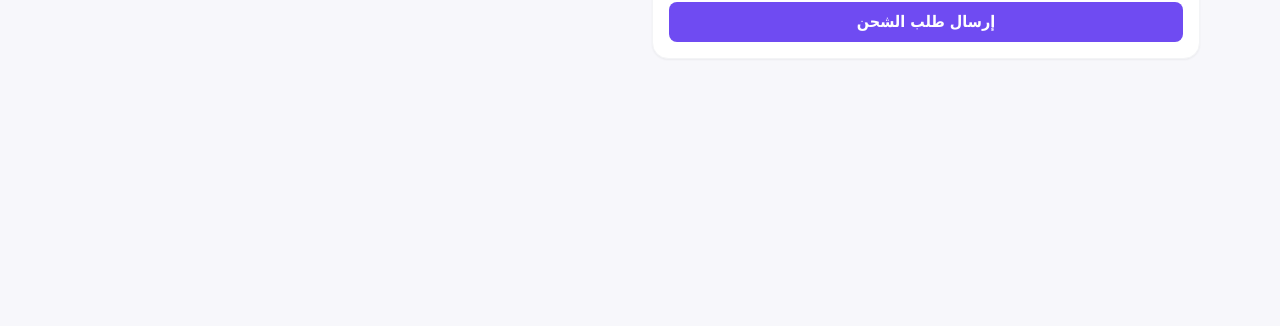
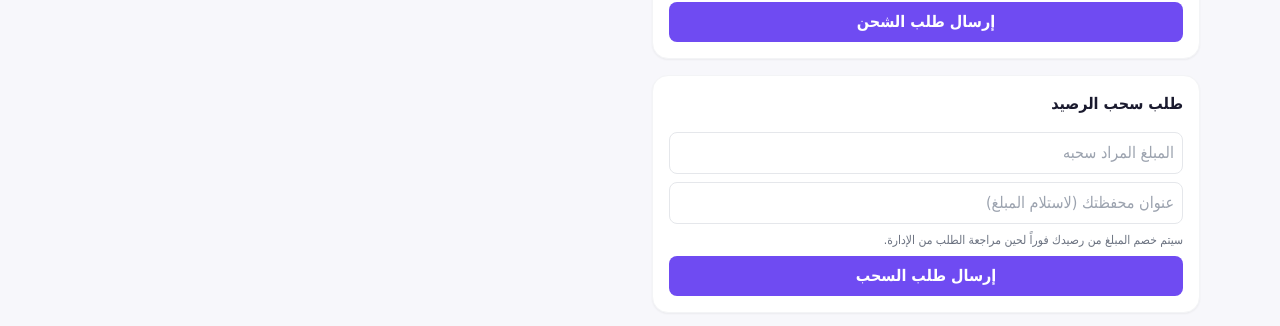
Before and after one commit to mosallamchance-ops/KCHANCE, a Next.js app: page /wallet in a window 1280 px wide. Shown: the part 546-872 px from the top of the page. Before the commit the page ends 800 px from the top, so only its background shows below. Built offline with nearby package versions, Linux system fonts and the light colour scheme; no server answers.

Commit message:
Update page.jsx

```diff
--- a/app/wallet/page.jsx
+++ b/app/wallet/page.jsx
@@ -15,6 +15,10 @@ export default function WalletPage() {
   const [receiptPath, setReceiptPath] = useState(null);
   const [userId, setUserId] = useState(null);
   const [msg, setMsg] = useState(null);
+  const [wAmount, setWAmount] = useState("");
+  const [wAddress, setWAddress] = useState("");
+  const [wMsg, setWMsg] = useState(null);
+  const [wLoading, setWLoading] = useState(false);
 
   async function loadData() {
     const {
@@ -60,6 +64,31 @@ export default function WalletPage() {
       setCode("");
       setSenderWallet("");
       setReceiptPath(null);
+      loadData();
+    }
+  }
+
+  async function submitWithdrawal(e) {
+    e.preventDefault();
+    setWMsg(null);
+    setWLoading(true);
+    const {
+      data: { session }
+    } = await supabase.auth.getSession();
+
+    const res = await fetch("/api/withdraw", {
+      method: "POST",
+      headers: { "Content-Type": "application/json", Authorization: `Bearer ${session?.access_token}` },
+      body: JSON.stringify({ amount: Number(wAmount), wallet_address: wAddress })
+    });
+    const result = await res.json();
+    setWLoading(false);
+
+    if (!res.ok) setWMsg({ type: "error", text: result.error });
+    else {
+      setWMsg({ type: "success", text: "تم إرسال طلب السحب، بانتظار مراجعة الإدارة." });
+      setWAmount("");
+      setWAddress("");
       loadData();
     }
   }
@@ -111,6 +140,34 @@ export default function WalletPage() {
           <button className="btn-primary w-full">إرسال طلب الشحن</button>
           {msg && <p className="text-sm text-brand-600">{msg}</p>}
         </form>
+
+        <form onSubmit={submitWithdrawal} className="card mt-4 space-y-2">
+          <h2 className="font-bold mb-2">طلب سحب الرصيد</h2>
+          <input
+            type="number"
+            step="0.01"
+            max={balance}
+            placeholder="المبلغ المراد سحبه"
+            className="w-full border rounded-lg p-2"
+            value={wAmount}
+            onChange={(e) => setWAmount(e.target.value)}
+            required
+          />
+          <input
+            placeholder="عنوان محفظتك (لاستلام المبلغ)"
+            className="w-full border rounded-lg p-2"
+            value={wAddress}
+            onChange={(e) => setWAddress(e.target.value)}
+            required
+          />
+          <p className="text-xs text-gray-500">سيتم خصم المبلغ من رصيدك فوراً لحين مراجعة الطلب من الإدارة.</p>
+          <button disabled={wLoading} className="btn-primary w-full">
+            {wLoading ? "...جارِ الإرسال" : "إرسال طلب السحب"}
+          </button>
+          {wMsg && (
+            <p className={`text-sm ${wMsg.type === "error" ? "text-red-600" : "text-brand-600"}`}>{wMsg.text}</p>
+          )}
+        </form>
       </div>
 
       <div>
```
